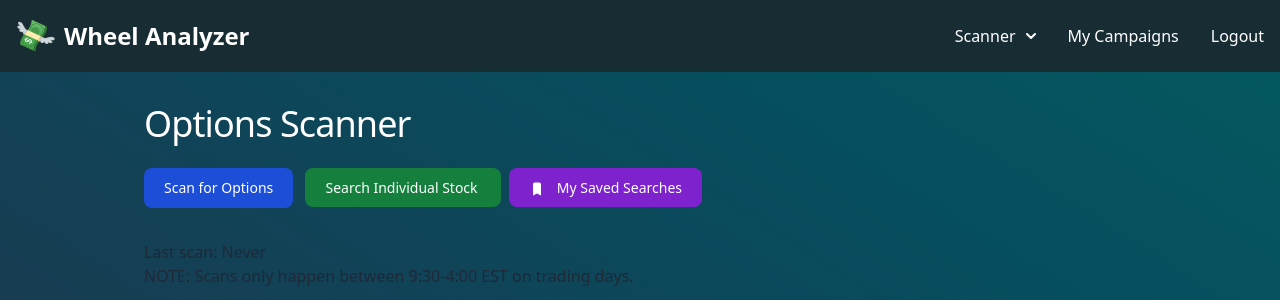
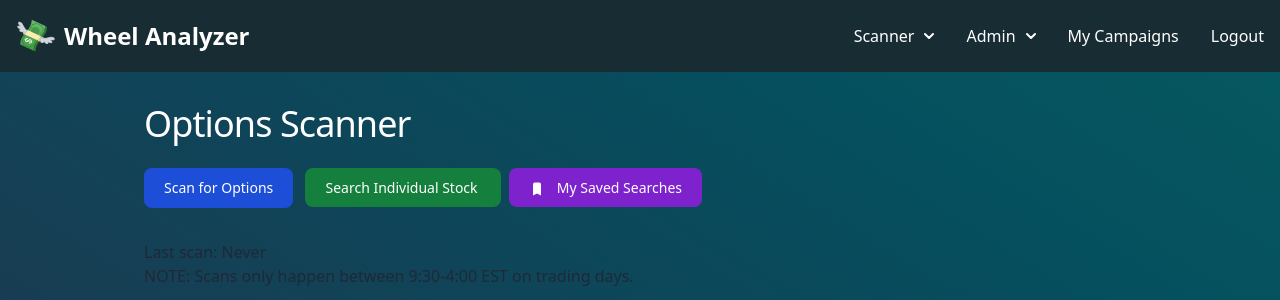
Before and after one commit to sirvig/wheel_analyzer, a Django app: page /scanner/ in a window 1280 px wide. Shown: the top 300 px of the page. Run offline with Django 5.2, Linux system fonts and the light colour scheme; the visitor is signed in with stand-in values (Sample User, id 1); some libraries are stand-ins or nearby versions.

Commit message:
feat: Add staff-only Admin menu to navbar
- Added Admin dropdown menu visible only to staff users
- Menu includes links to Usage Dashboard and Scan Monitor
- Follows existing Flowbite dropdown pattern
- Fully styled with Tailwind CSS and dark mode support
- Minor TTS script formatting improvements

🤖 Generated with [Claude Code](https://claude.com/claude-code)

Co-Authored-By: Claude <noreply@anthropic.com>

```diff
--- a/templates/partials/navbar.html
+++ b/templates/partials/navbar.html
@@ -34,6 +34,27 @@
                         </ul>
                     </div>
                 </li>
+                {% if user.is_staff %}
+                <li>
+                    <button id="dropdownAdminLink" data-dropdown-toggle="dropdownAdmin" class="flex items-center justify-between w-full py-2 pl-3 pr-4 text-white rounded hover:bg-gray-100 md:hover:bg-transparent md:border-0 md:hover:text-blue-700 md:p-0 md:w-auto dark:text-white dark:hover:text-white dark:focus:text-white dark:border-gray-700 dark:hover:bg-gray-700 md:dark:hover:bg-transparent">
+                        Admin
+                        <svg class="w-2.5 h-2.5 ml-2.5" aria-hidden="true" xmlns="http://www.w3.org/2000/svg" fill="none" viewBox="0 0 10 6">
+                            <path stroke="currentColor" stroke-linecap="round" stroke-linejoin="round" stroke-width="2" d="m1 1 4 4 4-4"/>
+                        </svg>
+                    </button>
+                    <!-- Dropdown menu -->
+                    <div id="dropdownAdmin" class="z-10 hidden font-normal bg-white divide-y divide-gray-100 rounded-lg shadow w-44 dark:bg-gray-700 dark:divide-gray-600">
+                        <ul class="py-2 text-sm text-gray-700 dark:text-gray-400" aria-labelledby="dropdownAdminLink">
+                            <li>
+                                <a href="{% url 'scanner:usage_dashboard' %}" class="block px-4 py-2 hover:bg-gray-100 dark:hover:bg-gray-600 dark:hover:text-white">Usage Dashboard</a>
+                            </li>
+                            <li>
+                                <a href="{% url 'scanner:scan_monitor' %}" class="block px-4 py-2 hover:bg-gray-100 dark:hover:bg-gray-600 dark:hover:text-white">Scan Monitor</a>
+                            </li>
+                        </ul>
+                    </div>
+                </li>
+                {% endif %}
                 <li>
                     <a href="{% url 'campaigns-list' %}"
                         class="block py-2 pl-3 pr-4 text-white rounded md:p-0"
```
Also changed, not shown: .claude/hooks/utils/tts/elevenlabs_tts.py.
